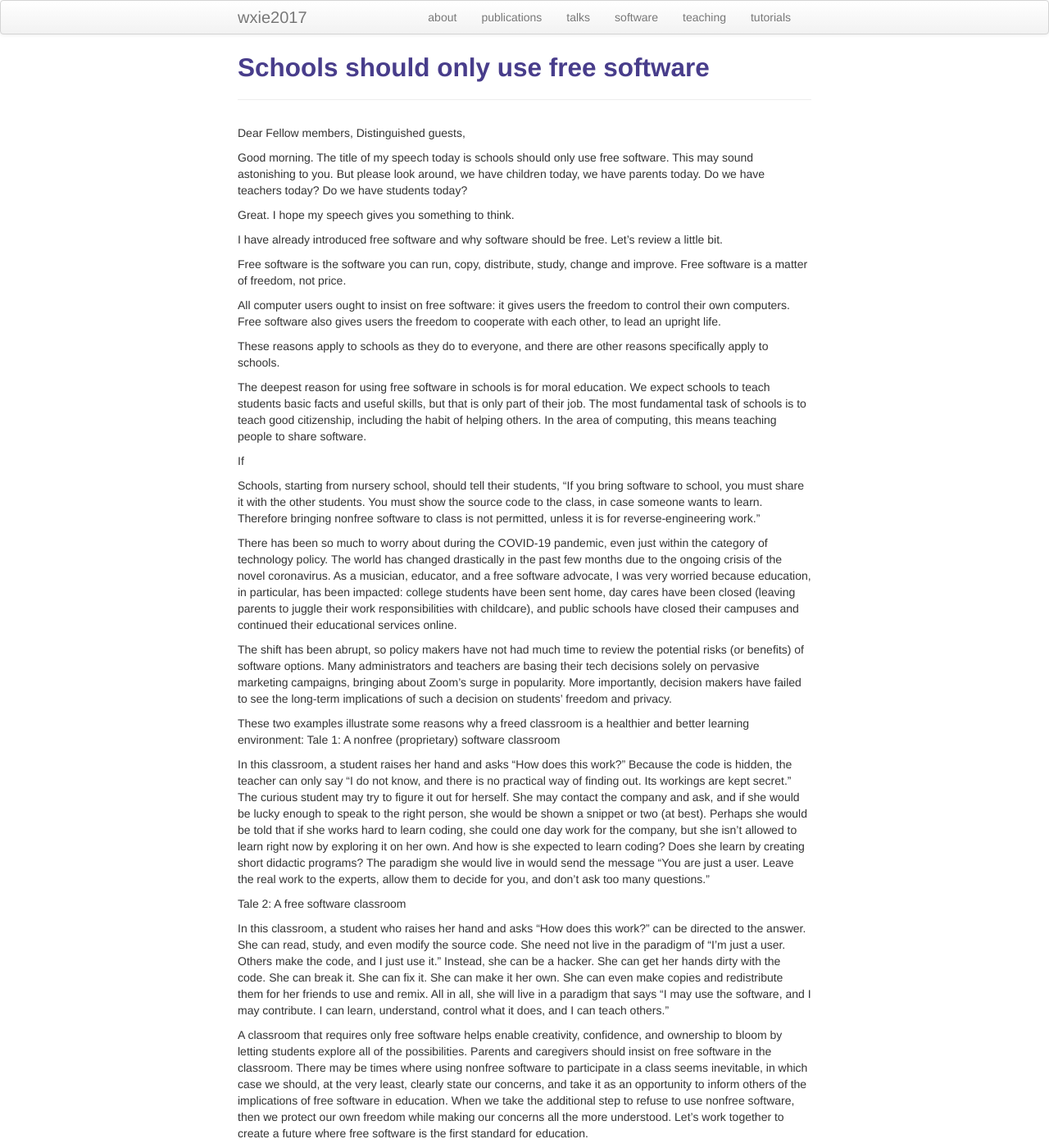
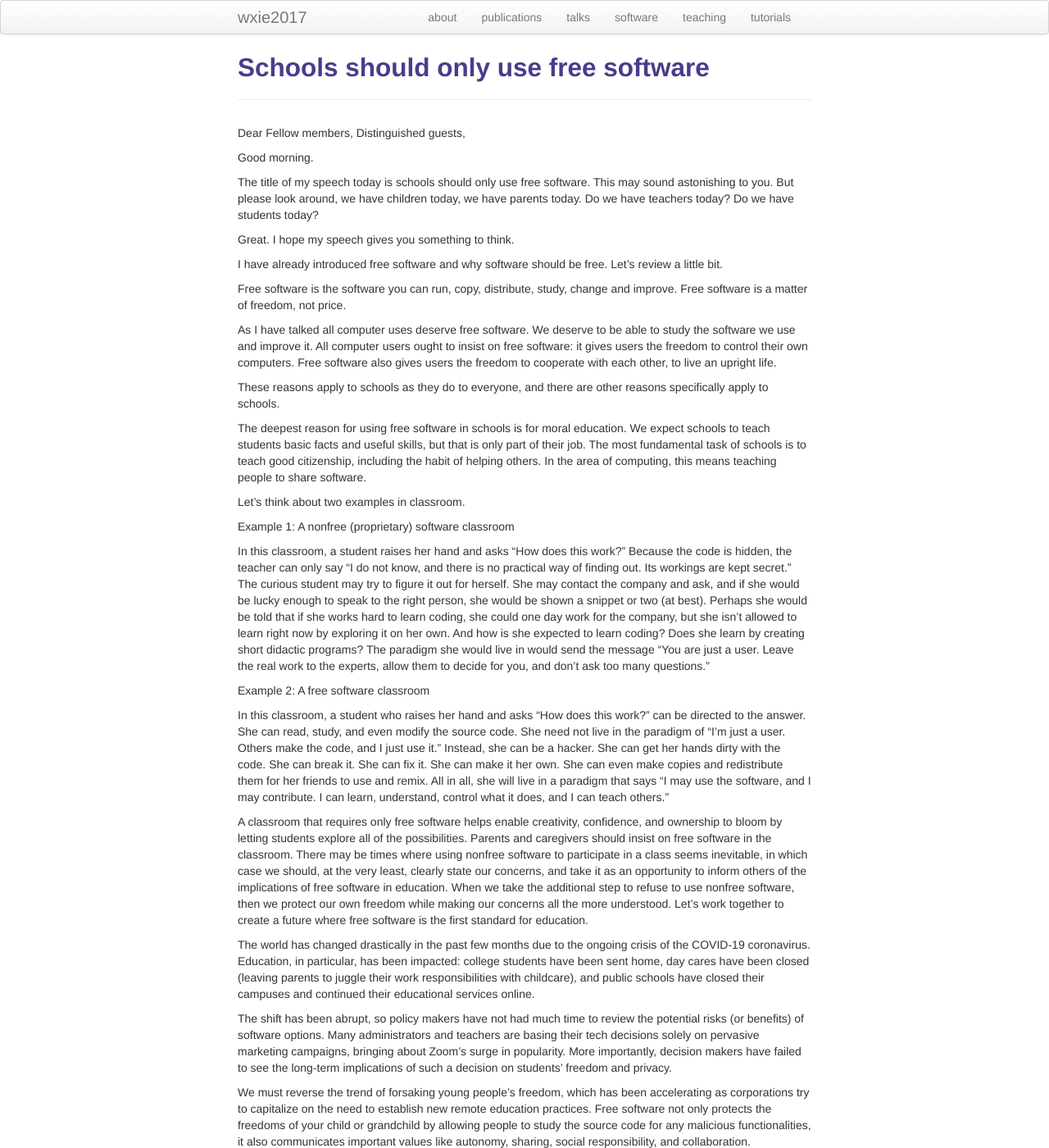
Before and after one commit to wxie2017/wxie2017.github.io, a Jekyll site: the page built from pages/speech/schools_use_free_software.md, in a window 1280 px wide and 1400 px high. Shown: the whole window at 82% size. Built offline with Jekyll 4.4.1, drawn with Linux system fonts in a browser that asks for light colours.

Commit message:
second version

```diff
--- a/pages/speech/schools_use_free_software.md
+++ b/pages/speech/schools_use_free_software.md
@@ -9,6 +9,7 @@ Dear Fellow members,
 Distinguished guests,
 
 Good morning.
+
 The title of my speech today is schools should only use free software. This may
 sound astonishing to you. But please look around, we have children today, we have
 parents today. Do we have teachers today? Do we have students today?
@@ -21,9 +22,11 @@ review a little bit.
 Free software is the software you can run, copy, distribute, study, change and
 improve. Free software is a matter of freedom, not price.
 
-All computer users ought to insist on free software: it gives users the freedom
-to control their own computers. Free software also gives users the freedom to
-cooperate with each other, to lead an upright life.
+As I have talked all computer uses deserve free software. We deserve to be able
+to study the software we use and improve it. All computer users ought to insist
+on free software: it gives users the freedom to control their own computers. Free
+software also gives users the freedom to cooperate with each other, to live an
+upright life.
 
 These reasons apply to schools as they do to everyone, and there are other reasons
 specifically apply to schools.
@@ -34,31 +37,9 @@ part of their job. The most fundamental task of schools is to teach good citizen
 including the habit of helping others. In the area of computing, this means teaching
 people to share software.
 
-If
+Let's think about two examples in classroom.
 
-Schools, starting from nursery school, should tell their
-students, “If you bring software to school, you must share it with the other students.
-You must show the source code to the class, in case someone wants to learn. Therefore
-bringing nonfree software to class is not permitted, unless it is for reverse-engineering
-work.”
-
-There has been so much to worry about during the COVID-19 pandemic, even just within the
-category of technology policy. The world has changed drastically in the past few months
-due to the ongoing crisis of the novel coronavirus. As a musician, educator, and a free
-software advocate, I was very worried because education, in particular, has been impacted:
-college students have been sent home, day cares have been closed (leaving parents to juggle
-their work responsibilities with childcare), and public schools have closed their campuses
-and continued their educational services online.
-
-The shift has been abrupt, so policy makers have not had much time to review the potential
-risks (or benefits) of software options. Many administrators and teachers are basing their
-tech decisions solely on pervasive marketing campaigns, bringing about Zoom's surge in
-popularity. More importantly, decision makers have failed to see the long-term implications
-of such a decision on students' freedom and privacy.
-
-These two examples illustrate some reasons why a freed classroom is a healthier and better
-learning environment:
-Tale 1: A nonfree (proprietary) software classroom
+Example 1: A nonfree (proprietary) software classroom
 
 In this classroom, a student raises her hand and asks "How does this work?" Because the
 code is hidden, the teacher can only say "I do not know, and there is no practical way
@@ -66,12 +47,12 @@ of finding out. Its workings are kept secret." The curious student may try to fi
 out for herself. She may contact the company and ask, and if she would be lucky enough
 to speak to the right person, she would be shown a snippet or two (at best). Perhaps she
 would be told that if she works hard to learn coding, she could one day work for the
-company, but she isn’t allowed to learn right now by exploring it on her own. And how
+company, but she isn't allowed to learn right now by exploring it on her own. And how
 is she expected to learn coding? Does she learn by creating short didactic programs? The
 paradigm she would live in would send the message "You are just a user. Leave the real
- work to the experts, allow them to decide for you, and don't ask too many questions."
+work to the experts, allow them to decide for you, and don't ask too many questions."
 
-Tale 2: A free software classroom
+Example 2: A free software classroom
 
 In this classroom, a student who raises her hand and asks "How does this work?" can be
 directed to the answer. She can read, study, and even modify the source code. She need
@@ -92,6 +73,18 @@ additional step to refuse to use nonfree software, then we protect our own freed
 while making our concerns all the more understood. Let's work together to create a
 future where free software is the first standard for education.
 
+The world has changed drastically in the past few months due to the ongoing crisis
+of the COVID-19 coronavirus. Education, in particular, has been impacted: college
+students have been sent home, day cares have been closed (leaving parents to juggle
+their work responsibilities with childcare), and public schools have closed their
+campuses and continued their educational services online.
+
+The shift has been abrupt, so policy makers have not had much time to review the potential
+risks (or benefits) of software options. Many administrators and teachers are basing their
+tech decisions solely on pervasive marketing campaigns, bringing about Zoom's surge in
+popularity. More importantly, decision makers have failed to see the long-term implications
+of such a decision on students' freedom and privacy.
+
 We must reverse the trend of forsaking young people's freedom, which has been accelerating
 as corporations try to capitalize on the need to establish new remote education practices.
 Free software not only protects the freedoms of your child or grandchild by allowing people
```
